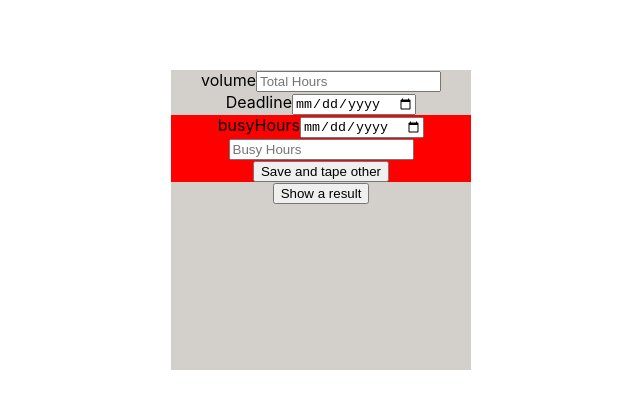
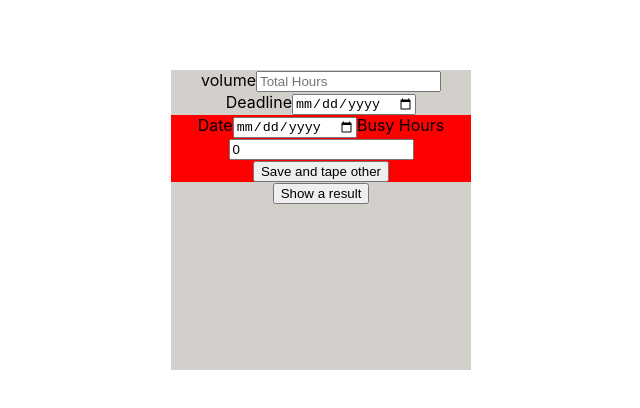
Before and after one commit to lauraMeiz/SmartOne, a React (Create React App) app: page / in a window 1280 px wide. Shown: the top 408 px of the page, without its empty margins (319-959 px from the left). Built offline with nearby package versions, Linux system fonts and the light colour scheme.

Commit message:
busyHours localStorage

```diff
--- a/src/App.jsx
+++ b/src/App.jsx
@@ -1,11 +1,40 @@
+import { useEffect, useState } from "react";
 import "./App.css";
 import Form from "./Component/Form";
+import getNewId from "./Common/id";
 
 function App() {
+  const [times, setTimes] = useState([]);
+
+  useEffect(() => {
+    let data = localStorage.getItem("times");
+    if (null === data) {
+      localStorage.setItem("times", JSON.stringify([]));
+      setTimes([]);
+    } else {
+      setTimes(JSON.parse(data));
+    }
+  }, []);
+
+  const createBusyTimeList = (data) => {
+    const time = {
+      id: getNewId(),
+      dateBusy: data.dateBusy,
+      hoursBusy: data.hoursBusy,
+    };
+    // localStorage logic
+    const newData = [...times, time];
+    localStorage.setItem("times", JSON.stringify(newData));
+    //
+
+    setTimes((times) => [...times, time]);
+  };
   return (
-    <div className="App">
-      <Form />
-    </div>
+    <>
+      <div className="App">
+        <Form createBusyTimeList={createBusyTimeList} />
+      </div>
+    </>
   );
 }
 
--- /dev/null
+++ b/src/Common/id.js
@@ -0,0 +1,11 @@
+export default function getNewId() {
+  let id = localStorage.getItem("db_id");
+  if (null === id) {
+    localStorage.setItem("db_id", 1);
+    return 1;
+  }
+  id = parseInt(id);
+  id++;
+  localStorage.setItem("db_id", id);
+  return id;
+}
--- a/src/Component/BusyHours.jsx
+++ b/src/Component/BusyHours.jsx
@@ -1,25 +1,53 @@
+import { useState } from "react";
 import BusyHoursSCSS from "../Style/BusyHours.module.scss";
 
-export default function BusyHours() {
+export default function BusyHours({ createBusyTimeList }) {
+  const [dateBusy, setDateBusy] = useState("");
+  const [hoursBusy, setHoursBusy] = useState("0");
+
+  const handleCreateList = () => {
+    const data = {
+      dateBusy: dateBusy,
+      hoursBusy: hoursBusy,
+    };
+    createBusyTimeList(data);
+    setDateBusy("");
+    setHoursBusy("0");
+  };
+
+  const handleInput = (e, d) => {
+    switch (d) {
+      case "dateBusy":
+        setDateBusy(e.target.value);
+        break;
+      case "hoursBusy":
+        setHoursBusy(e.target.value);
+        break;
+
+      default:
+    }
+  };
+
   return (
     <>
       <div className={BusyHoursSCSS.busyHoursRow}>
-        <label htmlFor="busyHours">busyHours</label>
+        <label htmlFor="dateBusy">Date</label>
         <input
           type="date"
-          id="date2"
+          id="dateBusy"
           placeholder="Date of Busy Hours"
-          // value
-          // onChange
+          value={dateBusy}
+          onChange={(e) => handleInput(e, "dateBusy")}
         />
+        <label htmlFor="hoursBusy">Busy Hours</label>
         <input
           type="number"
-          id="hours"
+          id="hoursBusy"
           placeholder="Busy Hours"
-          // value
-          // onChange
+          value={hoursBusy}
+          onChange={(e) => handleInput(e, "hoursBusy")}
         />
-        <button>Save and tape other</button>
+        <button onClick={handleCreateList}>Save and tape other</button>
       </div>
     </>
   );
--- a/src/Component/Form.jsx
+++ b/src/Component/Form.jsx
@@ -1,6 +1,6 @@
 import FormSCSS from "../Style/Form.module.scss";
 import BusyHours from "./BusyHours";
-export default function Form() {
+export default function Form({ createBusyTimeList }) {
   return (
     <>
       <div className={FormSCSS.formRow}>
@@ -26,7 +26,7 @@ export default function Form() {
             />
           </div>
 
-          <BusyHours />
+          <BusyHours createBusyTimeList={createBusyTimeList} />
 
           <button
             //   onClick=
```
Also changed, not shown: src/Component/BusyHoursList.jsx (added, +10 -0 lines).
